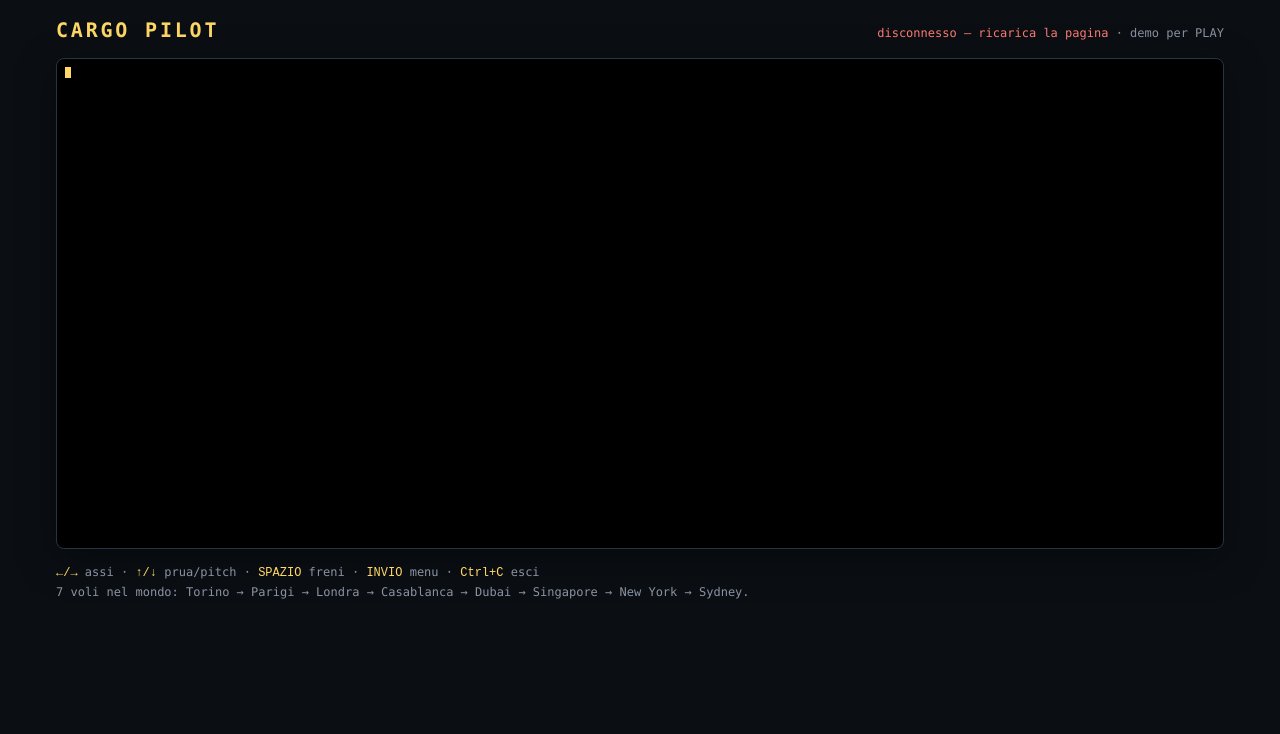
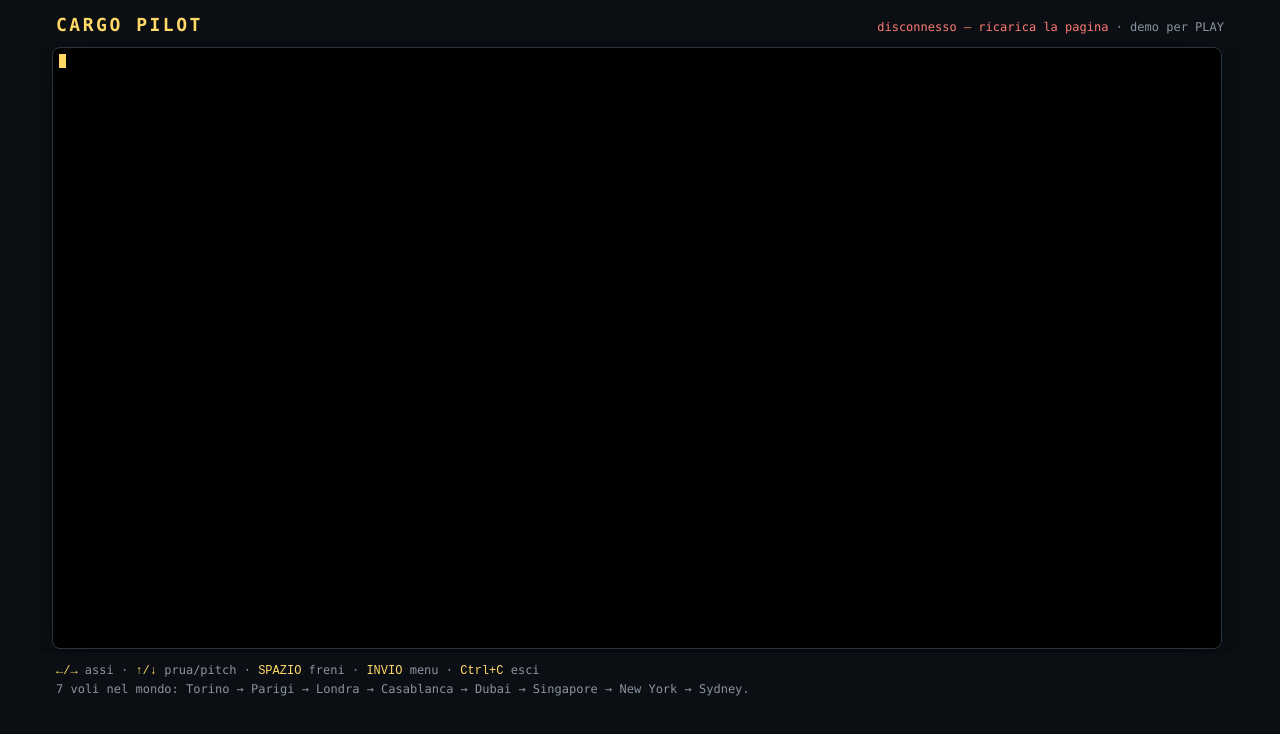
Before and after one commit to masciotto/cargo-pilot, a website: page web/public/index.html in a window 1280 px wide. Drawn offline with nearby package versions, Linux system fonts and the light colour scheme.

Commit message:
fix: terminale a dimensione fissa + no-wrap (frame non più frammentato)
- xterm sempre 160x42 come il PTY: solo il font scala nel viewport
- rimosso FitAddon che ridimensionava cols/rows e rompeva i frame
- DECAWM off durante le fasi di volo; cursor off/on
- render() scrive righe da esattamente W caratteri
- varietà: quiz in ordine casuale, prezzi carico e piste alternate

```diff
--- a/web/public/index.html
+++ b/web/public/index.html
@@ -21,7 +21,7 @@
     header {
       width: 100%;
       max-width: 1200px;
-      padding: 18px 16px 8px;
+      padding: 14px 16px 6px;
       display: flex;
       align-items: baseline;
       justify-content: space-between;
@@ -30,7 +30,7 @@
     }
     h1 {
       margin: 0;
-      font-size: 20px;
+      font-size: 18px;
       letter-spacing: 0.14em;
       color: #ffd866;
       text-transform: uppercase;
@@ -39,22 +39,26 @@
     #term-wrap {
       width: 100%;
       max-width: 1200px;
-      padding: 8px 16px 4px;
+      padding: 6px 12px 4px;
+      overflow-x: auto;
+      overflow-y: hidden;
     }
     #terminal {
       border: 1px solid #2a3441;
       border-radius: 8px;
-      padding: 8px;
+      padding: 6px;
       background: #000;
       box-shadow: 0 10px 40px rgba(0,0,0,.45);
+      display: inline-block;
+      line-height: 1;
     }
     footer {
       width: 100%;
       max-width: 1200px;
-      padding: 10px 16px 24px;
+      padding: 8px 16px 20px;
       font-size: 12px;
       color: #8a93a2;
-      line-height: 1.6;
+      line-height: 1.5;
     }
     footer code { color: #ffd866; }
     #status { color: #7fd787; }
@@ -73,13 +77,17 @@
   </footer>
 
   <script src="https://cdn.jsdelivr.net/npm/@xterm/xterm@5.5.0/lib/xterm.min.js"></script>
-  <script src="https://cdn.jsdelivr.net/npm/@xterm/addon-fit@0.10.0/lib/addon-fit.min.js"></script>
   <script>
+    // Dimensione FISSA: deve combaciare con il PTY del server (web/server.js).
+    // Mai cambiare cols/rows dopo l'avvio: solo il font scala per stare nel viewport.
+    const COLS = 160;
+    const ROWS = 42;
+
     const statusEl = document.getElementById('status');
     const term = new Terminal({
-      cols: 160,
-      rows: 42,
-      fontSize: 10,
+      cols: COLS,
+      rows: ROWS,
+      fontSize: 11,
       fontFamily: 'ui-monospace, Menlo, Consolas, monospace',
       cursorBlink: true,
       letterSpacing: 0,
@@ -91,24 +99,69 @@
         selectionBackground: '#3a4657',
       },
       allowProposedApi: true,
+      scrollback: 0,
     });
-    const fit = new FitAddon.FitAddon();
-    term.loadAddon(fit);
     term.open(document.getElementById('terminal'));
-    fit.fit();
     term.focus();
+
+    function measureCell(fontSize) {
+      const probe = document.createElement('canvas').getContext('2d');
+      probe.font = fontSize + 'px ui-monospace, Menlo, Consolas, monospace';
+      const w = probe.measureText('M').width || fontSize * 0.6;
+      return { w: w, h: fontSize };
+    }
+
+    function fitFont() {
+      const wrap = document.getElementById('term-wrap');
+      const header = document.querySelector('header');
+      const footer = document.querySelector('footer');
+      const padX = 28;
+      const padY = 36;
+      const maxW = Math.max(320, wrap.clientWidth - padX);
+      const maxH = Math.max(
+        240,
+        window.innerHeight - header.offsetHeight - footer.offsetHeight - padY
+      );
+      let best = 6;
+      for (let s = 18; s >= 6; s -= 0.5) {
+        const m = measureCell(s);
+        if (COLS * m.w <= maxW && ROWS * m.h <= maxH) {
+          best = s;
+          break;
+        }
+      }
+      if (term.options.fontSize !== best) term.options.fontSize = best;
+    }
+
+    fitFont();
 
     const proto = location.protocol === 'https:' ? 'wss' : 'ws';
     const ws = new WebSocket(proto + '://' + location.host + '/term');
-    ws.onopen = () => { statusEl.textContent = 'connesso'; statusEl.classList.remove('err'); };
-    ws.onclose = () => { statusEl.textContent = 'disconnesso — ricarica la pagina'; statusEl.classList.add('err'); };
-    ws.onerror = () => { statusEl.textContent = 'errore di rete'; statusEl.classList.add('err'); };
-    ws.onmessage = (ev) => term.write(typeof ev.data === 'string' ? ev.data : new Uint8Array(ev.data));
+    ws.onopen = () => {
+      statusEl.textContent = 'connesso';
+      statusEl.classList.remove('err');
+      term.focus();
+    };
+    ws.onclose = () => {
+      statusEl.textContent = 'disconnesso — ricarica la pagina';
+      statusEl.classList.add('err');
+    };
+    ws.onerror = () => {
+      statusEl.textContent = 'errore di rete';
+      statusEl.classList.add('err');
+    };
+    ws.onmessage = (ev) => {
+      term.write(typeof ev.data === 'string' ? ev.data : new Uint8Array(ev.data));
+    };
 
-    term.onData((data) => { if (ws.readyState === 1) ws.send(data); });
-    term.onBinary((data) => { if (ws.readyState === 1) ws.send(data); });
+    term.onData((data) => {
+      if (ws.readyState === 1) ws.send(data);
+    });
+    term.onBinary((data) => {
+      if (ws.readyState === 1) ws.send(data);
+    });
 
-    window.addEventListener('resize', () => fit.fit());
+    window.addEventListener('resize', fitFont);
   </script>
 </body>
 </html>
```
Also changed, not shown: game.js (+13 -5 lines), lib/engine.js, lib/render.js.
